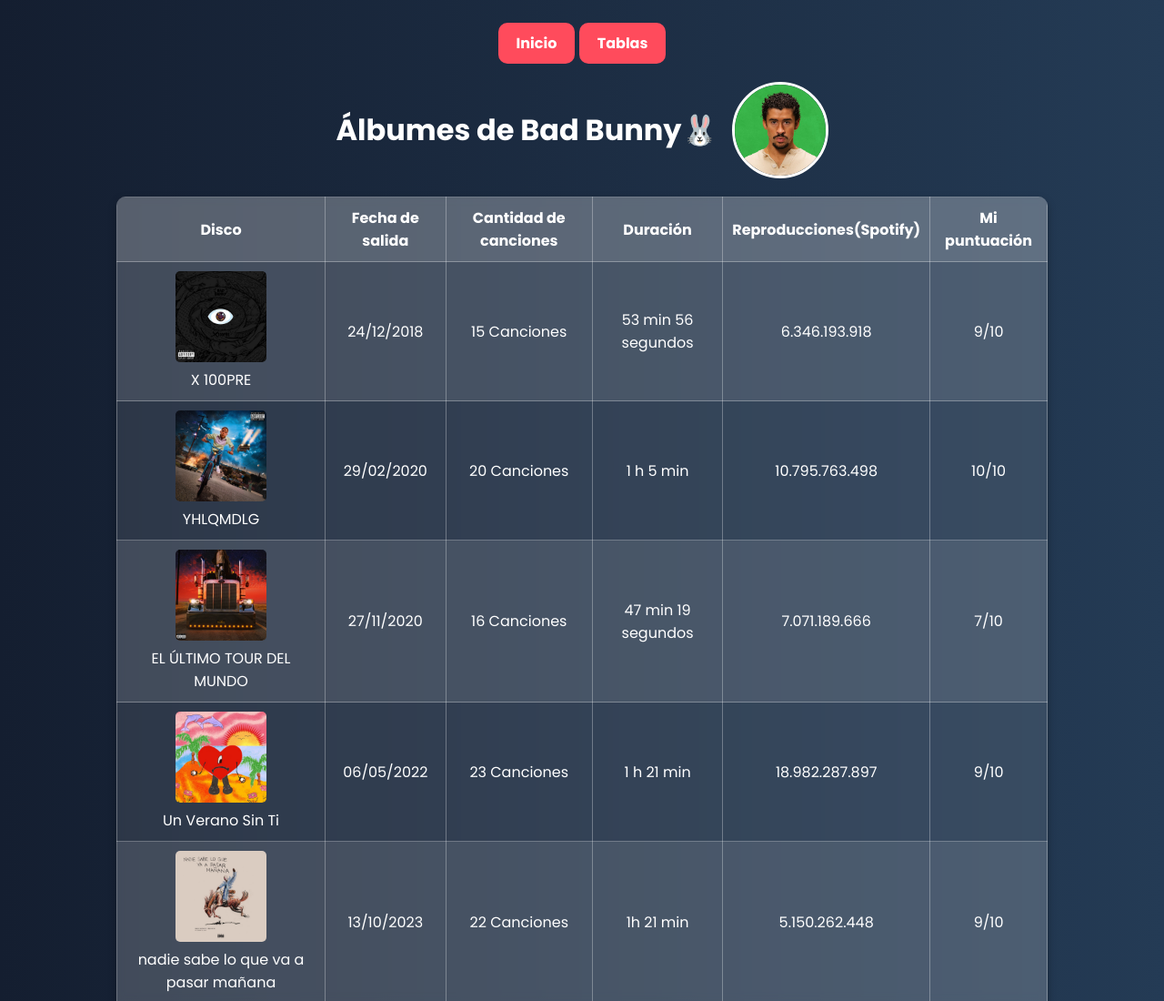
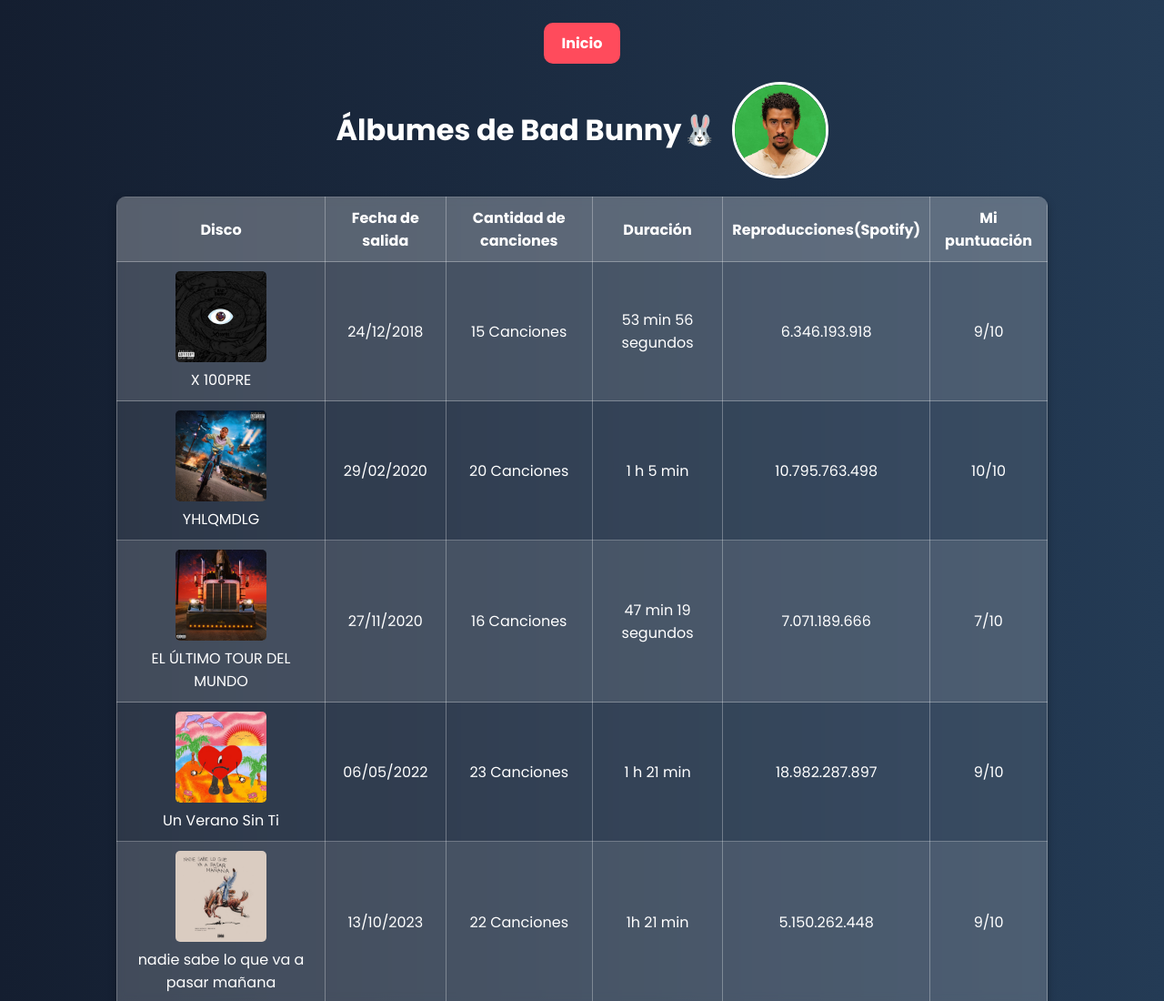
Before and after one commit to AgusFoglia/LinkTree, a plain HTML site: page tablaschanged.html in a window 1280 px wide. Shown: the top 1100 px of the page at 91% size. Drawn offline with Linux system fonts and the light colour scheme.

Commit message:
error fix

```diff
--- a/tablaschanged.html
+++ b/tablaschanged.html
@@ -15,7 +15,7 @@
             text-align: center;
         }
 
-        /* Botón volver */
+        /* Botón inicio */
         .inicio {
             display: inline-block;
             background: #ff4b5c;
@@ -98,8 +98,6 @@
 <body>
     <br>
     <a href="index.html" class="inicio">Inicio</a>
-
-    <a href="tablas.html" class="tablas">Tablas</a>
 
     <div class="titulo-container">
         <h1><strong>Álbumes de Bad Bunny🐰</strong></h1>
```
